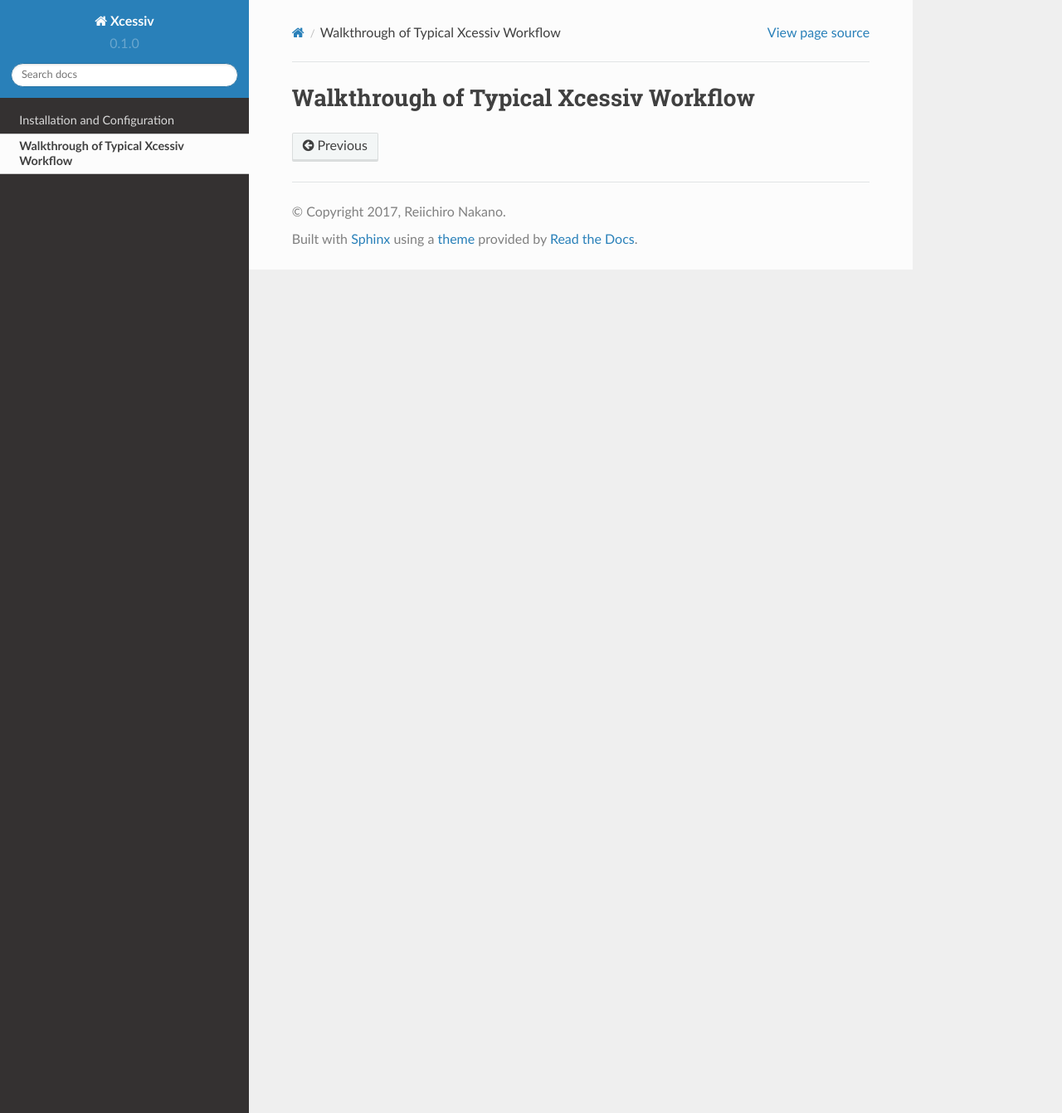
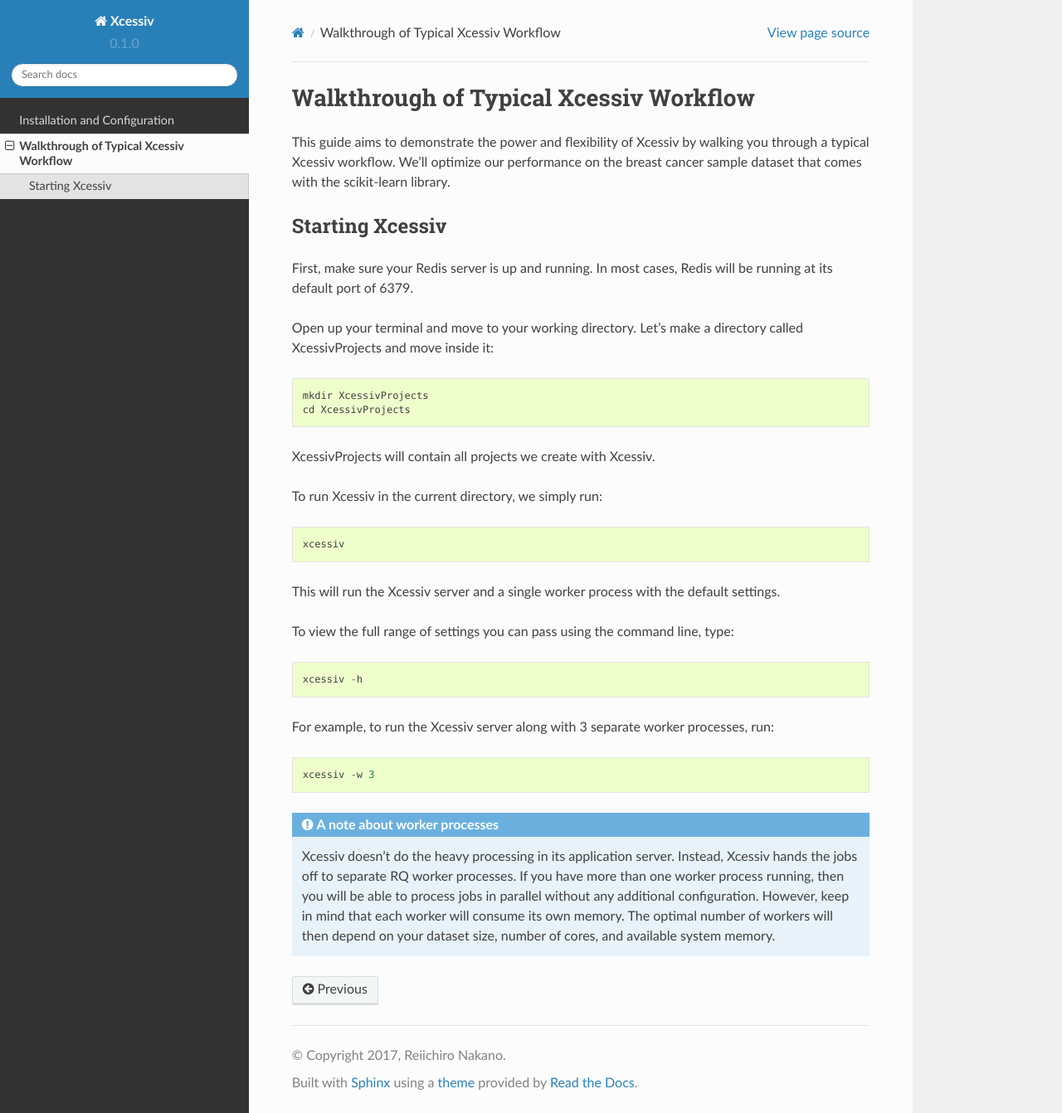
Before and after one commit to reiinakano/xcessiv, a Sphinx documentation site: the page built from docs/walkthrough.rst, in a window 1280 px wide and 1342 px high. Shown: the whole window at 83% size. Built offline with Sphinx 7.4.7 and the Read the Docs theme 2.0.0, drawn with Linux system fonts in a browser that asks for light colours.

Commit message:
update docs walkthrough

```diff
--- a/docs/walkthrough.rst
+++ b/docs/walkthrough.rst
@@ -1,2 +1,34 @@
 Walkthrough of Typical Xcessiv Workflow
 =======================================
+
+This guide aims to demonstrate the power and flexibility of Xcessiv by walking you through a typical Xcessiv workflow. We'll optimize our performance on the breast cancer sample dataset that comes with the scikit-learn library.
+
+Starting Xcessiv
+----------------
+
+First, make sure your Redis server is up and running. In most cases, Redis will be running at its default port of 6379.
+
+Open up your terminal and move to your working directory. Let's make a directory called XcessivProjects and move inside it::
+
+   mkdir XcessivProjects
+   cd XcessivProjects
+
+XcessivProjects will contain all projects we create with Xcessiv.
+
+To run Xcessiv in the current directory, we simply run::
+
+   xcessiv
+
+This will run the Xcessiv server and a single worker process with the default settings.
+
+To view the full range of settings you can pass using the command line, type::
+
+   xcessiv -h
+
+For example, to run the Xcessiv server along with 3 separate worker processes, run::
+
+   xcessiv -w 3
+
+.. admonition:: A note about worker processes
+
+   Xcessiv doesn't do the heavy processing in its application server. Instead, Xcessiv hands the jobs off to separate RQ worker processes. If you have more than one worker process running, then you will be able to process jobs in parallel without any additional configuration. However, keep in mind that each worker will consume its own memory. The optimal number of workers will then depend on your dataset size, number of cores, and available system memory.
```
